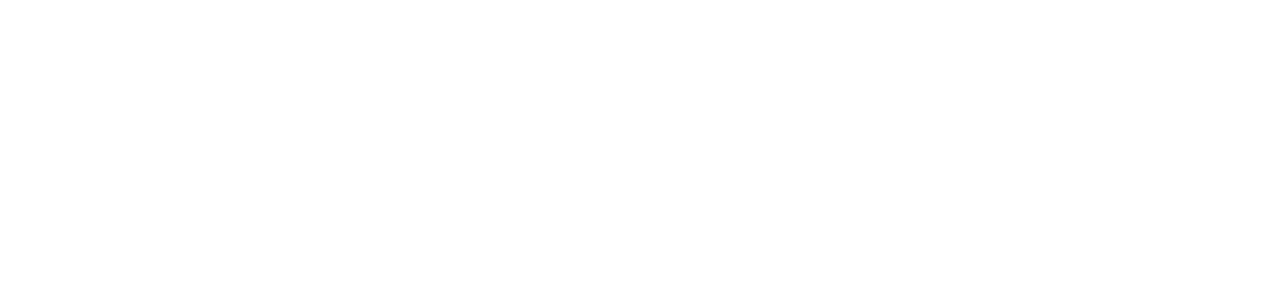
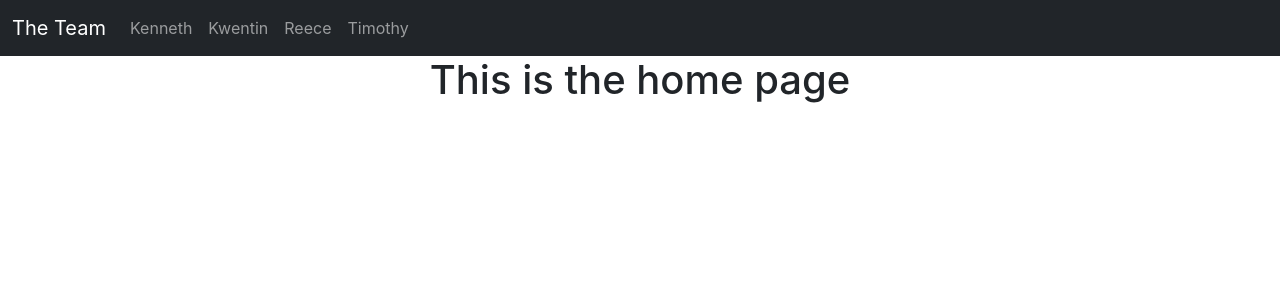
Before and after one commit to reecewbourgeois/cmps401-portfolio-project, a React (Create React App) app: page / in a window 1280 px wide. Shown: the top 300 px of the page. Built offline with nearby package versions, Linux system fonts and the light colour scheme.

Commit message:
Made everyone's page and added routing

```diff
--- a/src/App.tsx
+++ b/src/App.tsx
@@ -1,10 +1,37 @@
 import './App.css';
+import { FC } from 'react';
+import { Navbar, Container, Nav } from 'react-bootstrap';
+import { Switch, Route } from 'react-router-dom';
+import { Home } from './components/home/home.page';
+import { KennethsPage } from './components/kenneth/kenneth.page';
+import { KwentinsPage } from './components/kwentin/kwentin.page';
+import { ReecesPage } from './components/reece/reece.page';
+import { TimothysPage } from './components/timothy/timothy.page';
 
-function App() {
+export const App: FC = () => {
   return (
     <div className="App">
+      {/* Navbar */}
+      <Navbar bg="dark" variant="dark">
+        <Container fluid>
+          <Navbar.Brand href="/">The Team</Navbar.Brand>
+          <Nav className="me-auto">
+            <Nav.Link href="/kenneth">Kenneth</Nav.Link>
+            <Nav.Link href="/kwentin">Kwentin</Nav.Link>
+            <Nav.Link href="/reece">Reece</Nav.Link>
+            <Nav.Link href="/timothy">Timothy</Nav.Link>
+          </Nav>
+        </Container>
+      </Navbar>
+
+      {/* Pages Switch */}
+      <Switch>
+        <Route exact path="/" component={Home} />
+        <Route path="/kenneth" component={KennethsPage} />
+        <Route path="/kwentin" component={KwentinsPage} />
+        <Route path="/reece" component={ReecesPage} />
+        <Route path="/timothy" component={TimothysPage} />
+      </Switch>
     </div>
   );
-}
-
-export default App;
+};
--- /dev/null
+++ b/src/components/home/home.page.tsx
@@ -0,0 +1,5 @@
+import { FC } from 'react';
+
+export const Home: FC = () => {
+  return <h1>This is the home page</h1>;
+};
--- /dev/null
+++ b/src/components/kenneth/kenneth.page.tsx
@@ -0,0 +1,5 @@
+import { FC } from 'react';
+
+export const KennethsPage: FC = () => {
+  return <h1>Kenneth's Page</h1>;
+};
--- /dev/null
+++ b/src/components/kwentin/kwentin.page.tsx
@@ -0,0 +1,5 @@
+import { FC } from 'react';
+
+export const KwentinsPage: FC = () => {
+  return <h1>Kwentin's Page</h1>;
+};
--- /dev/null
+++ b/src/components/reece/reece.page.tsx
@@ -0,0 +1,5 @@
+import { FC } from 'react';
+
+export const ReecesPage: FC = () => {
+  return <h1>Reece's Page</h1>;
+};
--- /dev/null
+++ b/src/components/timothy/timothy.page.tsx
@@ -0,0 +1,5 @@
+import { FC } from 'react';
+
+export const TimothysPage: FC = () => {
+  return <h1>Tim's Page</h1>;
+};
--- a/src/index.tsx
+++ b/src/index.tsx
@@ -1,6 +1,6 @@
 import ReactDOM from 'react-dom';
 import './index.css';
-import App from './App';
+import { App } from './App';
 import { BrowserRouter } from 'react-router-dom';
 
 ReactDOM.render(
```
